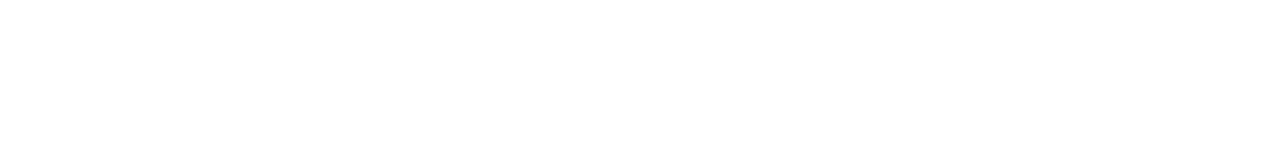
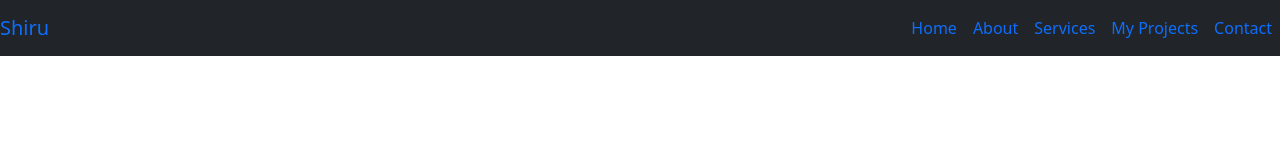
Before and after one commit to gladys-gg/Portfolio, a plain HTML site: page index.html in a window 1280 px wide. Drawn offline with nearby package versions, Linux system fonts and the light colour scheme.

Commit message:
index.html: Created a navbar

```diff
--- a/index.html
+++ b/index.html
@@ -14,8 +14,39 @@
   <link href="https://cdn.jsdelivr.net/npm/bootstrap@5.0.2/dist/css/bootstrap.min.css" rel="stylesheet" integrity="sha384-EVSTQN3/azprG1Anm3QDgpJLIm9Nao0Yz1ztcQTwFspd3yD65VohhpuuCOmLASjC" crossorigin="anonymous">
 
   <link rel="stylesheet" href="style.css">
-  <title>POrtfolio</title>
+  <title>Portfolio</title>
 </head>
+<header><!-- header start -->
+  <!-- Navbar Start -->
+  <nav class="navbar navbar-expand-lg fixed-top navbarScroll bg-dark ;>
+    <div class="container">
+        <a class="navbar-brand" href="#">Shiru</a>
+        <button class="navbar-toggler" type="button" data-bs-toggle="collapse" data-bs-target="#navbarSupportedContent" aria-controls="navbarSupportedContent" aria-expanded="false" aria-label="Toggle navigation">
+            <span class="navbar-toggler-icon"></span>
+        </button>
+        <div class="collapse navbar-collapse" id="navbarSupportedContent">
+            <ul class="navbar-nav ms-auto">
+                <li class="nav-item active">
+                    <a class="nav-link" href="#">Home</a>
+                </li>
+                <li class="nav-item">
+                    <a class="nav-link" href="#about">About</a>
+                </li>
+                <li class="nav-item">
+                    <a class="nav-link" href="#services">Services</a>
+                </li>
+                <li class="nav-item">
+                    <a class="nav-link" href="#projects">My Projects</a>
+                </li>
+                <li class="nav-item">
+                    <a class="nav-link" href="#contact">Contact</a>
+                </li>
+            </ul>
+
+        </div>
+    </div>
+</nav>
+<!-- Navbar End -->
 <body>
 
 </body>
```
